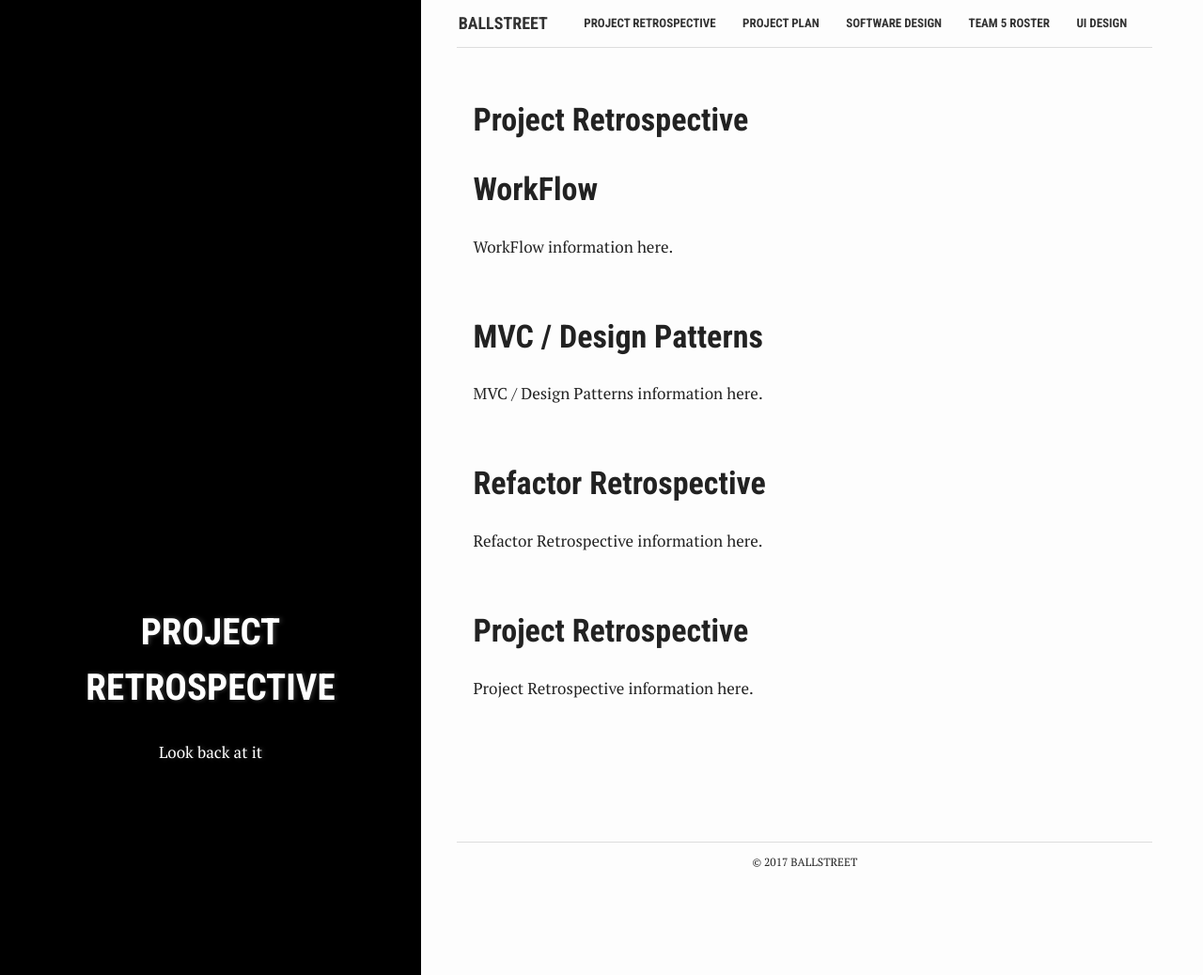
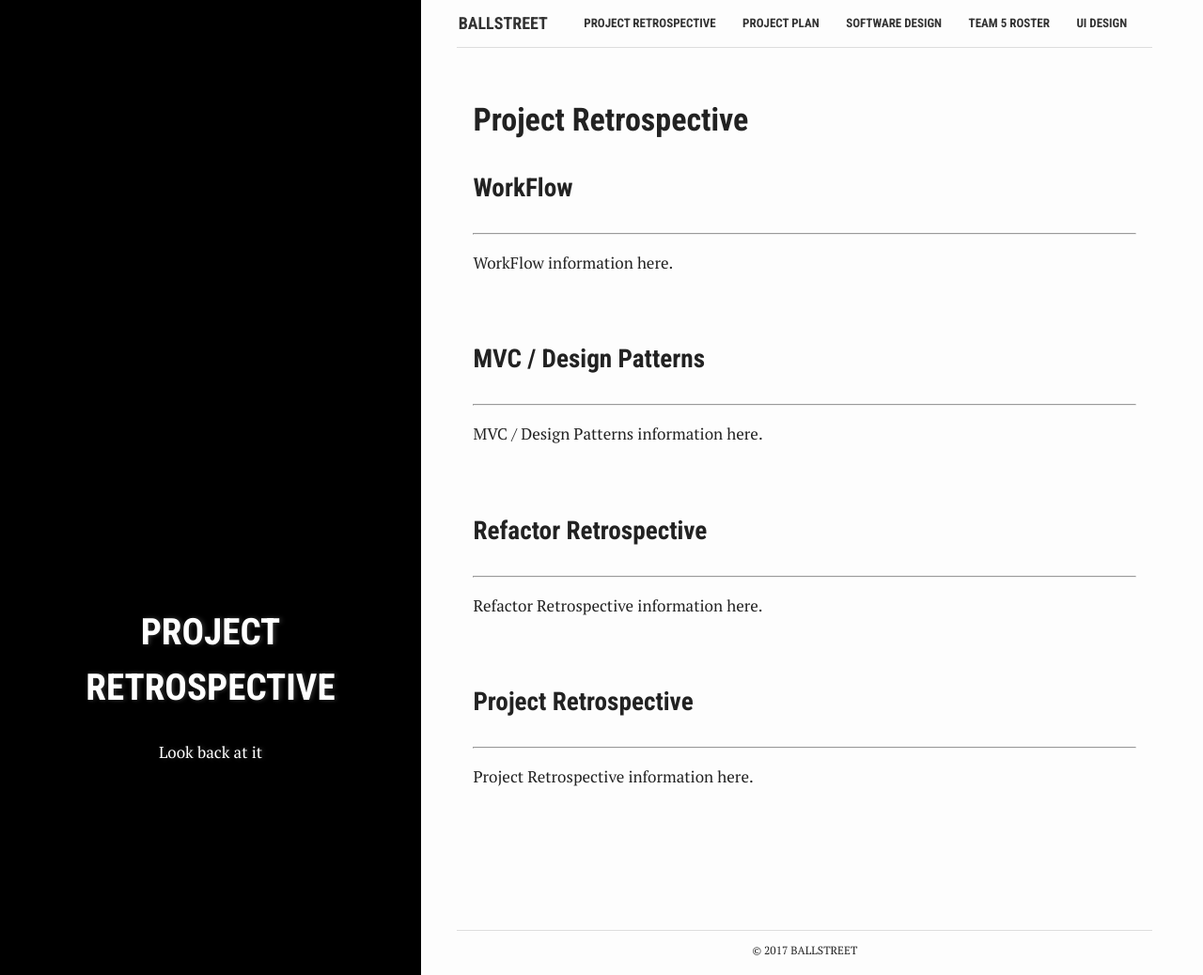
Before and after one commit to ufrauq/Ball-Street, a Jekyll site: the page built from proj_retro.md, in a window 1280 px wide and 1038 px high. Shown: the whole window at 94% size. Built offline with Jekyll 4.4.1, drawn with Linux system fonts in a browser that asks for light colours.

Commit message:
Update proj_retro.md
\_(*v*)_/

```diff
--- a/proj_retro.md
+++ b/proj_retro.md
@@ -9,23 +9,27 @@ active: Project-Retrospective
 ---
 # Project Retrospective
 
-<h1> WorkFlow </h1>
+<h3> WorkFlow </h3>
+<hr>
 <p> WorkFlow information here. </p>
 
 <br>
 
-<h1> MVC / Design Patterns </h1>
+<h3> MVC / Design Patterns </h3>
+<hr>
 <p>  MVC / Design Patterns information here. </p>
 
 <br>
 
-<h1> Refactor Retrospective </h1>
+<h3> Refactor Retrospective </h3>
+<hr>
 <p>  Refactor Retrospective information here. </p>
 
 <br>
 
 
-<h1> Project Retrospective </h1>
+<h3> Project Retrospective </h3>
+<hr>
 <p>  Project Retrospective information here. </p>
 
 <br>
```
